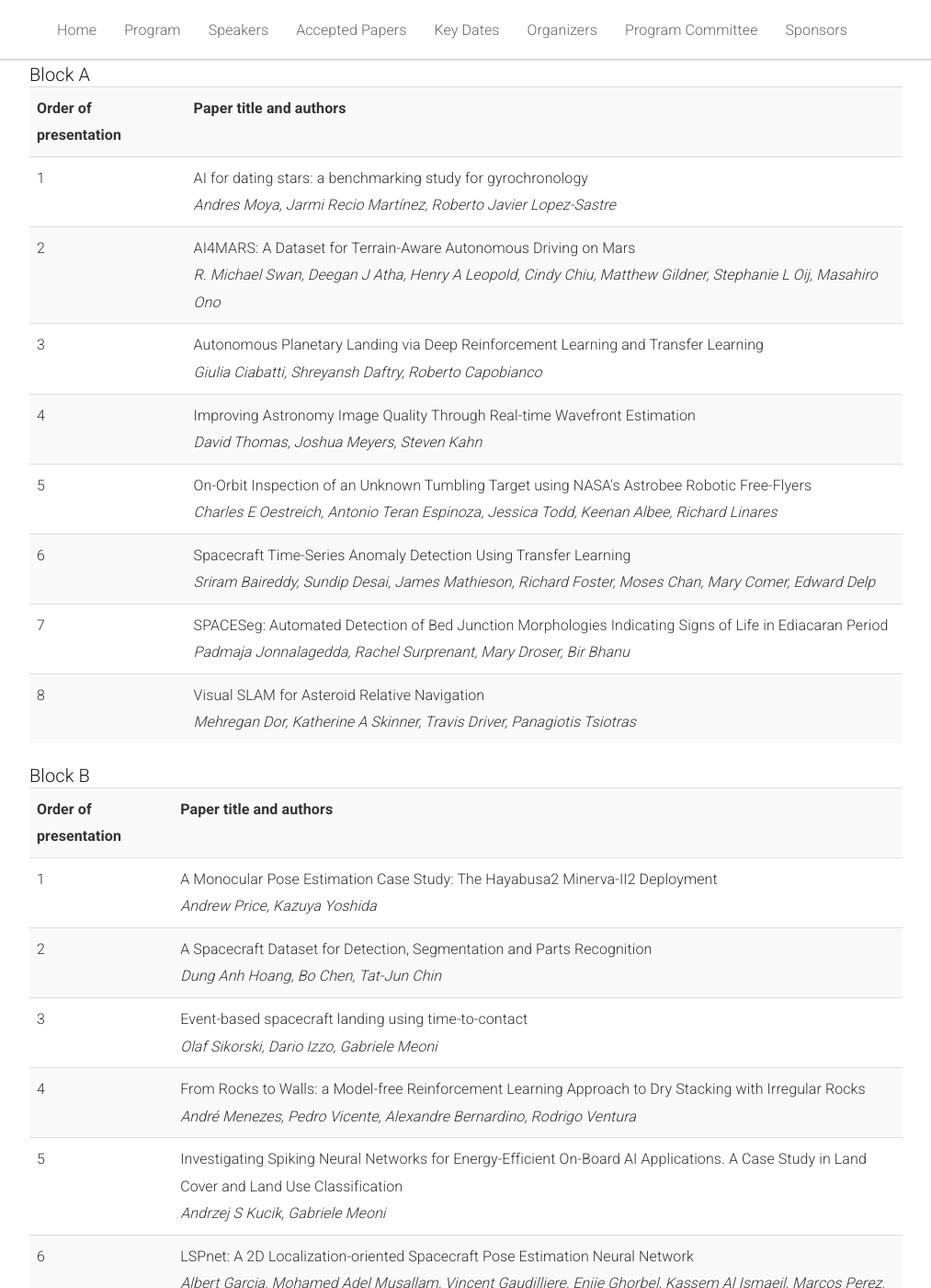
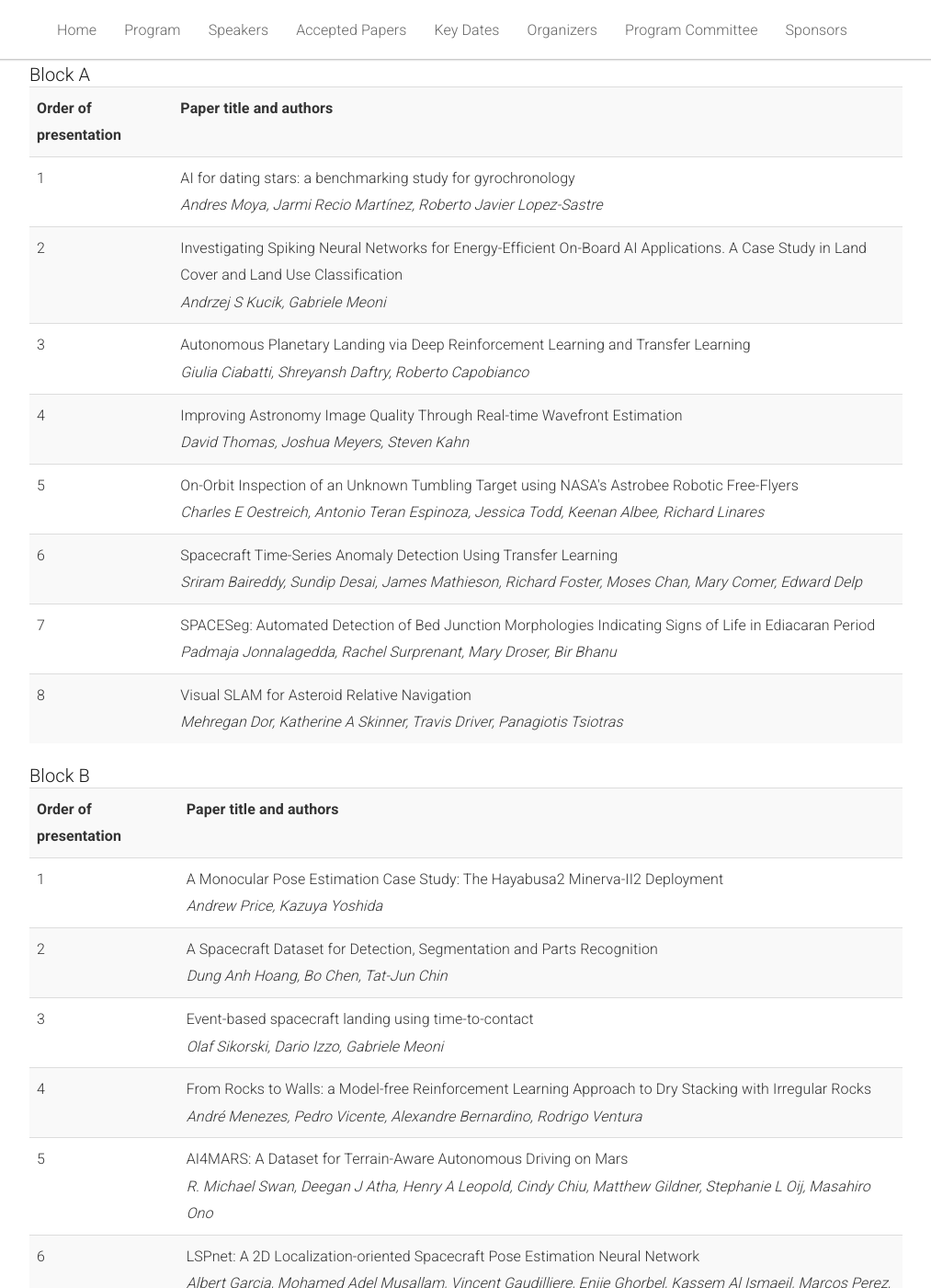
Before and after one commit to AIforSpace/2024, a Jekyll site: the page built from _pages/home.md, in a window 1280 px wide and 1400 px high, scrolled down 3803 px. Shown: the whole window at 92% size, without its empty margins (133-1146 px from the left). Built offline with Jekyll 4.4.1, drawn with Linux system fonts in a browser that asks for light colours; some of the changed lines change nothing that is shown.

Commit message:
swap A2 and B5 papers

```diff
--- a/_pages/home.md
+++ b/_pages/home.md
@@ -281,8 +281,8 @@ acknowledgements: ""
           <td>
           2
           </td>
-          <td>AI4MARS: A Dataset for Terrain-Aware Autonomous Driving on Mars
-          <br><em>R. Michael Swan, Deegan J Atha, Henry A Leopold, Cindy Chiu, Matthew Gildner, Stephanie L Oij, Masahiro Ono</em>
+          <td>Investigating Spiking Neural Networks for Energy-Efficient On-Board AI Applications. A Case Study in Land Cover and Land Use Classification
+          <br><em>Andrzej S Kucik, Gabriele Meoni</em>
           </td>
         </tr>
         <tr>
@@ -382,8 +382,8 @@ acknowledgements: ""
           <td>
           5
           </td>
-          <td>Investigating Spiking Neural Networks for Energy-Efficient On-Board AI Applications. A Case Study in Land Cover and Land Use Classification
-          <br><em>Andrzej S Kucik, Gabriele Meoni</em>
+          <td>AI4MARS: A Dataset for Terrain-Aware Autonomous Driving on Mars
+          <br><em>R. Michael Swan, Deegan J Atha, Henry A Leopold, Cindy Chiu, Matthew Gildner, Stephanie L Oij, Masahiro Ono</em>
           </td>
         </tr>
         <tr>
```
